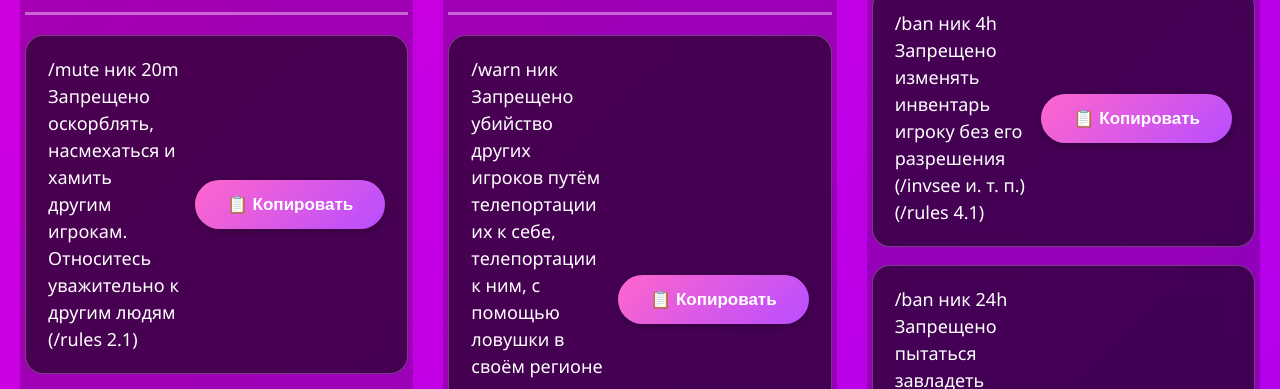
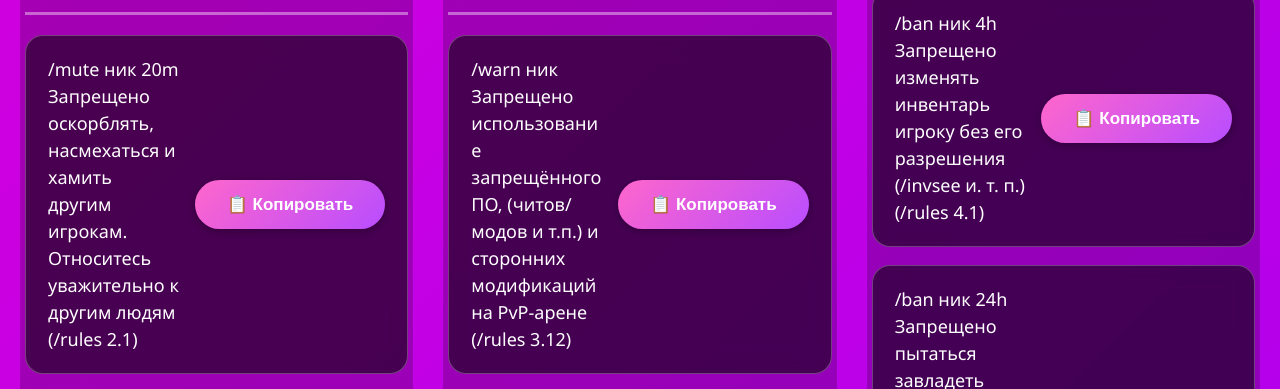
Before and after one commit to Anton4iko/envyworld-rules, a plain HTML site: page index.html in a window 1280 px wide. Shown: the part 411-800 px from the top of the page. Drawn offline with Linux system fonts and the light colour scheme.

Commit message:
Update index.html

```diff
--- a/index.html
+++ b/index.html
@@ -97,6 +97,11 @@
                     <h2>⚠️ Предупреждения (Варны)</h2>
                 </div>
 
+                   <div class="punishment-card">
+                    <div class="command-text">/warn ник Запрещено использование запрещённого ПО, (читов/модов и т.п.) и сторонних модификаций на PvP-арене (/rules 3.12)</div>
+                    <button class="copy-punishment" data-cmd="/warn ник Запрещено использование запрещённого ПО, (читов/модов и т.п.) на PvP-арене (/rules 3.12)">📋 Копировать</button>
+                </div>
+
                 <div class="punishment-card">
                     <div class="command-text">/warn ник Запрещено убийство других игроков путём телепортации их к себе, телепортации к ним, с помощью ловушки в своём регионе или с помощью использования любых команд. (/rules 3.6)</div>
                     <button class="copy-punishment" data-cmd="/warn ник Запрещено убийство других игроков путём телепортации их к себе, телепортации к ним, с помощью ловушки в своём регионе или с помощью использования любых команд. (/rules 3.6)">📋 Копировать</button>
```
